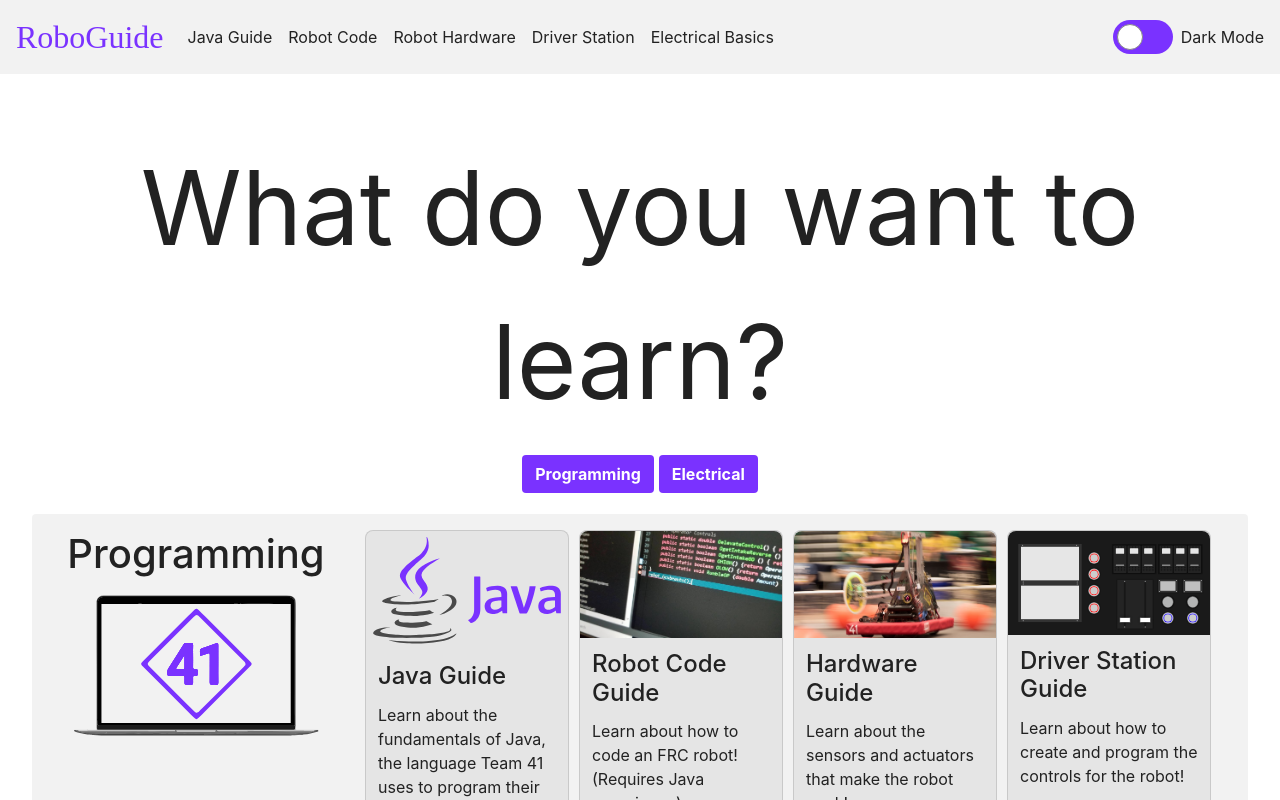
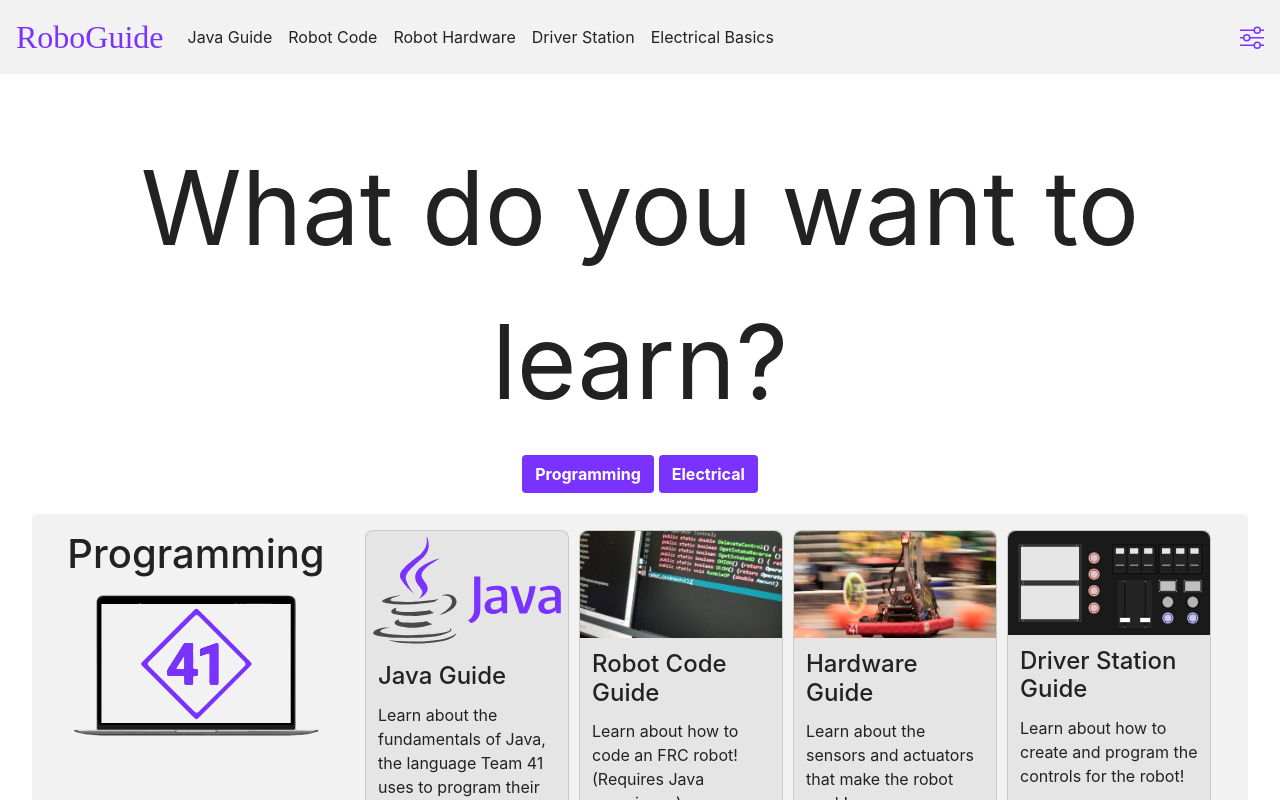
Before and after one commit to Team41Robotics/RoboGuide, a React (Create React App) app: page / in a window 1280 px wide. Shown: the top 800 px of the page. Built offline with nearby package versions, Linux system fonts and the light colour scheme; a web font is replaced by a local one.

Commit message:
Added a new settings modal
Dark mode toggle is now in the settings modal along with information about site devs
Also created global transition-length css var

```diff
--- a/src/App.js
+++ b/src/App.js
@@ -15,8 +15,8 @@ import ElectricalBasics from "./pages/ElectricalBasics";
 function App({location}) {
 	useLayoutEffect(() => {
 		setTimeout(() => {
-			[$("body"), $("a"), $(".btn")].map(el => {
-				el.css("transition", "0.6s");
+			[$("body"), $("a"), $(".btn"), $(".modal-content")].map(el => {
+				el.css("transition", "var(--transition-length)");
 			});
 		}, 200);
 	});
--- a/src/components/NavBar.js
+++ b/src/components/NavBar.js
@@ -6,6 +6,7 @@ import ToggleSwitch from "./ToggleSwitch";
 import {updateDarkMode} from "../redux/actions";
 
 import "../css/NavBar.css";
+import "../css/modal.css";
 
 const navPages = [
 	{title: "Java Guide", path: "/java/"},
@@ -75,8 +76,63 @@ export default function (props) {
 						className="nav-item"
 						style={{display: "flex", alignItems: "center"}}
 					>
-						<ToggleSwitch value={darkMode} setValue={setDarkMode} />
-						<span style={{marginLeft: "0.5rem"}}>Dark Mode</span>
+						<svg
+							width="1.5em"
+							height="1.5em"
+							viewBox="0 0 16 16"
+							fill="var(--accent)"
+							xmlns="http://www.w3.org/2000/svg"
+							data-toggle="modal"
+							data-target="#settingsModal"
+							style={{cursor: "pointer"}}
+						>
+							<path
+								fill-rule="evenodd"
+								d="M14 3.5a2.5 2.5 0 1 1-5 0 2.5 2.5 0 0 1 5 0zM11.5 5a1.5 1.5 0 1 0 0-3 1.5 1.5 0 0 0 0 3zM7 8.5a2.5 2.5 0 1 1-5 0 2.5 2.5 0 0 1 5 0zM4.5 10a1.5 1.5 0 1 0 0-3 1.5 1.5 0 0 0 0 3zm9.5 3.5a2.5 2.5 0 1 1-5 0 2.5 2.5 0 0 1 5 0zM11.5 15a1.5 1.5 0 1 0 0-3 1.5 1.5 0 0 0 0 3z"
+							/>
+							<path
+								fill-rule="evenodd"
+								d="M9.5 4H0V3h9.5v1zM16 4h-2.5V3H16v1zM9.5 14H0v-1h9.5v1zm6.5 0h-2.5v-1H16v1zM6.5 9H16V8H6.5v1zM0 9h2.5V8H0v1z"
+							/>
+						</svg>
+
+						{/* <!-- Modal --> */}
+						<div
+							class="modal fade"
+							id="settingsModal"
+							tabindex="-1"
+							role="dialog"
+							aria-labelledby="settingsModalLabel"
+							aria-hidden="true"
+						>
+							<div class="modal-dialog">
+								<div class="modal-content">
+									<div class="modal-header">
+										<h5 class="modal-title" id="settingsModalLabel">
+											Settings & About
+										</h5>
+									</div>
+									<div class="modal-body">
+										<div className="mb-1">Dark Mode</div>
+										<ToggleSwitch value={darkMode} setValue={setDarkMode} />
+										<br />
+										<br />
+										<h3>About</h3>
+										<p>
+											This site is maintained by James Narayanan and Peter
+											Linder. Content contributions made by James Narayanan,
+											Peter Linder, and Mason DiGiorgio. Created for use by FRC
+											team 41.
+										</p>
+									</div>
+									<div class="modal-footer">
+										<button type="button" class="btn" data-dismiss="modal">
+											Close
+										</button>
+									</div>
+								</div>
+							</div>
+						</div>
 					</li>
 				</ul>
 			</div>
--- a/src/css/Home.css
+++ b/src/css/Home.css
@@ -34,7 +34,6 @@
 }
 
 #home-row-nav button {
-	background-color: var(--accent);
 	font-weight: bold;
 	margin-bottom: 5px;
 }
--- a/src/css/ToggleSwitch.css
+++ b/src/css/ToggleSwitch.css
@@ -20,8 +20,8 @@
 	right: 0;
 	bottom: 0;
 	background-color: var(--accent);
-	/* -webkit-transition: 0.6s;
-	transition: 0.6s; */
+	-webkit-transition: var(--transition-length);
+	transition: var(--transition-length);
 }
 
 .toggle-slider:before {
@@ -33,8 +33,8 @@
 	bottom: 4px;
 	background-color: white;
 	border: 1px solid #888;
-	-webkit-transition: 0.6s;
-	transition: 0.6s;
+	-webkit-transition: var(--transition-length);
+	transition: var(--transition-length);
 }
 
 input:checked + .toggle-slider:before {
--- a/src/css/index.css
+++ b/src/css/index.css
@@ -11,6 +11,7 @@ body {
 	--main-text: #fff;
 	--toc-text: #bbb;
 	--accent-button-text: #333;
+	--transition-length: 0.5s;
 
 	/* Prism colors */
 	--code-main: #f8f8f2;
@@ -52,6 +53,11 @@ body {
 }
 .btn {
 	transition: 0s;
+	background-color: var(--accent);
+	color: var(--accent-button-text);
+}
+.btn:hover {
+	color: var(--accent-button-text);
 }
 
 a,
--- /dev/null
+++ b/src/css/modal.css
@@ -0,0 +1,12 @@
+.modal-content {
+	background-color: var(--page-background) !important;
+	color: var(--main-text);
+}
+
+.modal-header,
+.modal-body,
+.modal-footer {
+	border: none !important;
+	text-align: center;
+	justify-content: center !important;
+}
```
